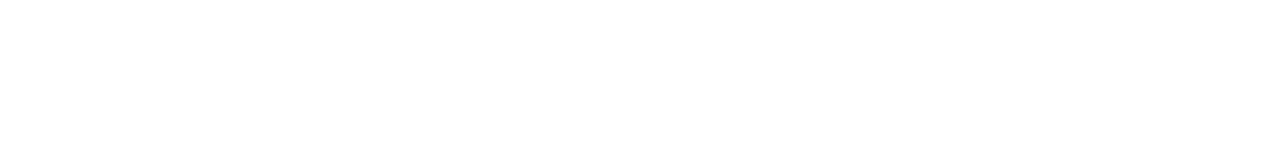
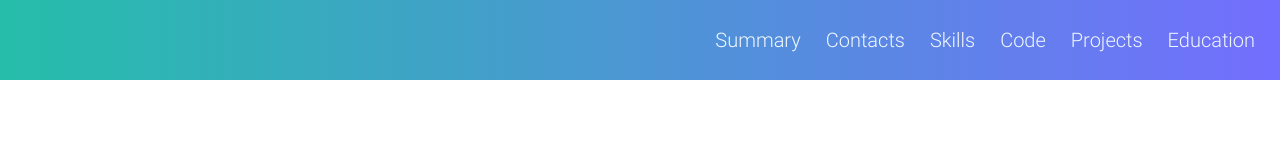
Before and after one commit to Pepsivlad/rsschool-cv, a plain HTML site: page index.html in a window 1280 px wide. Drawn offline with Linux system fonts and the light colour scheme.

Commit message:
feat: add navigation

```diff
--- a/index.html
+++ b/index.html
@@ -4,8 +4,23 @@
   <meta charset="UTF-8">
   <meta http-equiv="X-UA-Compatible" content="IE=edge">
   <meta name="viewport" content="width=device-width, initial-scale=1.0">
-  <title>Document</title>
+  <link rel="stylesheet" href="style.css">
+  <title>CV</title>
 </head>
 <body>
+  <header>
+    <div class="container">
+      <nav>
+        <ul class="nav-list">
+          <li class="nav-item"><a href="#summary" class="nav-link">Summary</a></li>
+          <li class="nav-item"><a href="#contacts" class="nav-link">Contacts</a></li>
+          <li class="nav-item"><a href="#skills" class="nav-link">Skills</a></li>
+          <li class="nav-item"><a href="#code" class="nav-link">Code</a></li>
+          <li class="nav-item"><a href="#projects" class="nav-link">Projects</a></li>
+          <li class="nav-item"><a href="#education" class="nav-link">Education</a></li>
+        </ul>
+      </nav>
+    </div>
+  </header>
 </body>
 </html>
--- a/style.css
+++ b/style.css
@@ -0,0 +1,49 @@
+@font-face {
+  font-family: 'Roboto';
+  src: url(./assets/fonts/roboto/Roboto-Light.ttf);
+}
+
+* {
+  box-sizing: border-box;
+}
+
+body {
+  margin: 0px;
+  padding: 0px;
+  min-width: 320px;
+  min-height: 100vh;
+  font-family: 'Roboto', sans-serif;
+  font-size: 18px;
+  line-height: 1.5;
+}
+
+.container {
+  max-width: 1440px;
+  margin: 0 auto;
+}
+
+header {
+  background: linear-gradient(to right, #25beaa, #736efe)
+}
+
+.nav-list {
+  padding: 15px 0;
+  margin: 0px;
+  list-style: none;
+  display: flex;
+  justify-content: flex-end;
+  align-items: center;
+}
+
+.nav-link {
+  text-decoration: none;
+  color: aliceblue;
+  line-height: 50px;
+  padding-right: 25px;
+  font-size: 20px;
+}
+
+.nav-link:hover {
+  color: rgb(179, 214, 245);
+  transition: 0.4s;
+}
```
Also changed, not shown: assets/fonts/roboto/Roboto-Black.ttf (added), assets/fonts/roboto/Roboto-BlackItalic.ttf (added), assets/fonts/roboto/Roboto-Bold.ttf (added), assets/fonts/roboto/Roboto-BoldItalic.ttf (added), assets/fonts/roboto/Roboto-Italic.ttf (added), assets/fonts/roboto/Roboto-Light.ttf (added), assets/fonts/roboto/Roboto-LightItalic.ttf (added), assets/fonts/roboto/Roboto-Medium.ttf (added), assets/fonts/roboto/Roboto-MediumItalic.ttf (added), assets/fonts/roboto/Roboto-Regular.ttf (added), assets/fonts/roboto/Roboto-Thin.ttf (added), assets/fonts/roboto/Roboto-ThinItalic.ttf (added), 1 other file.
